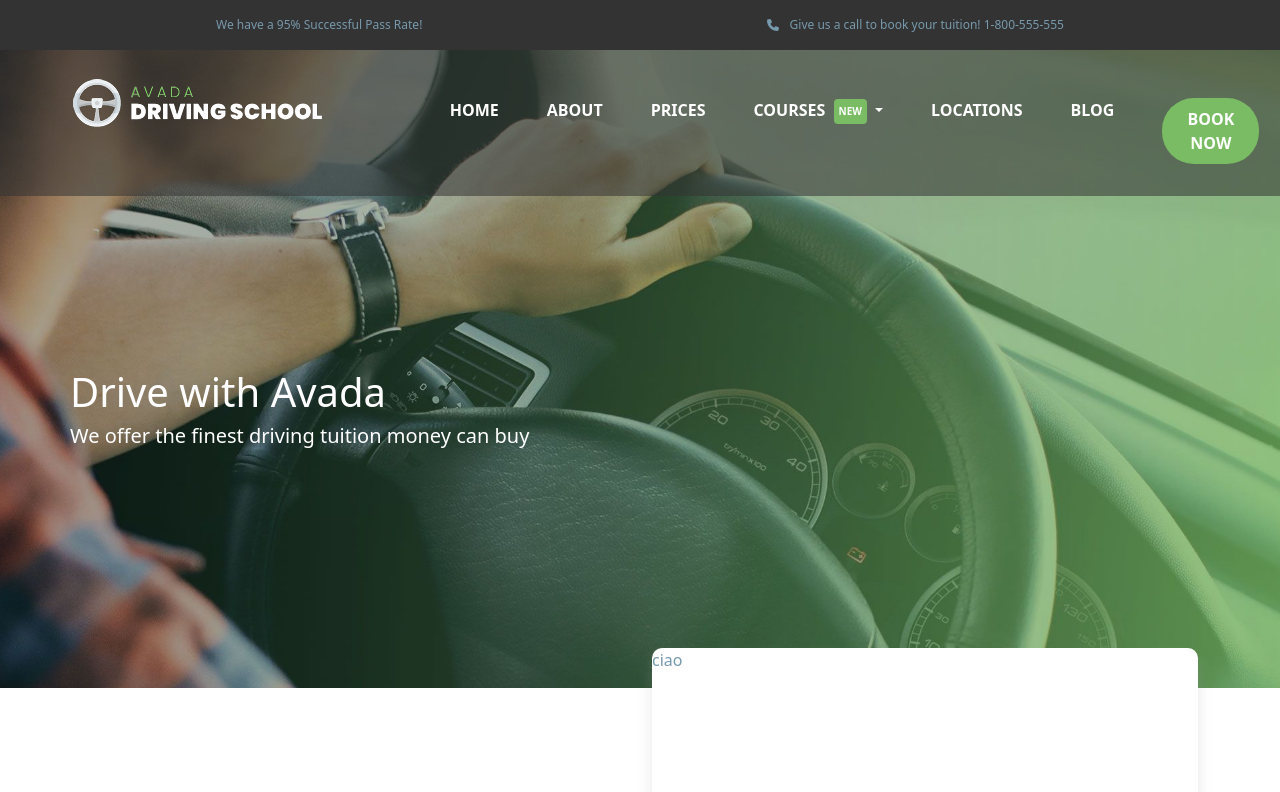
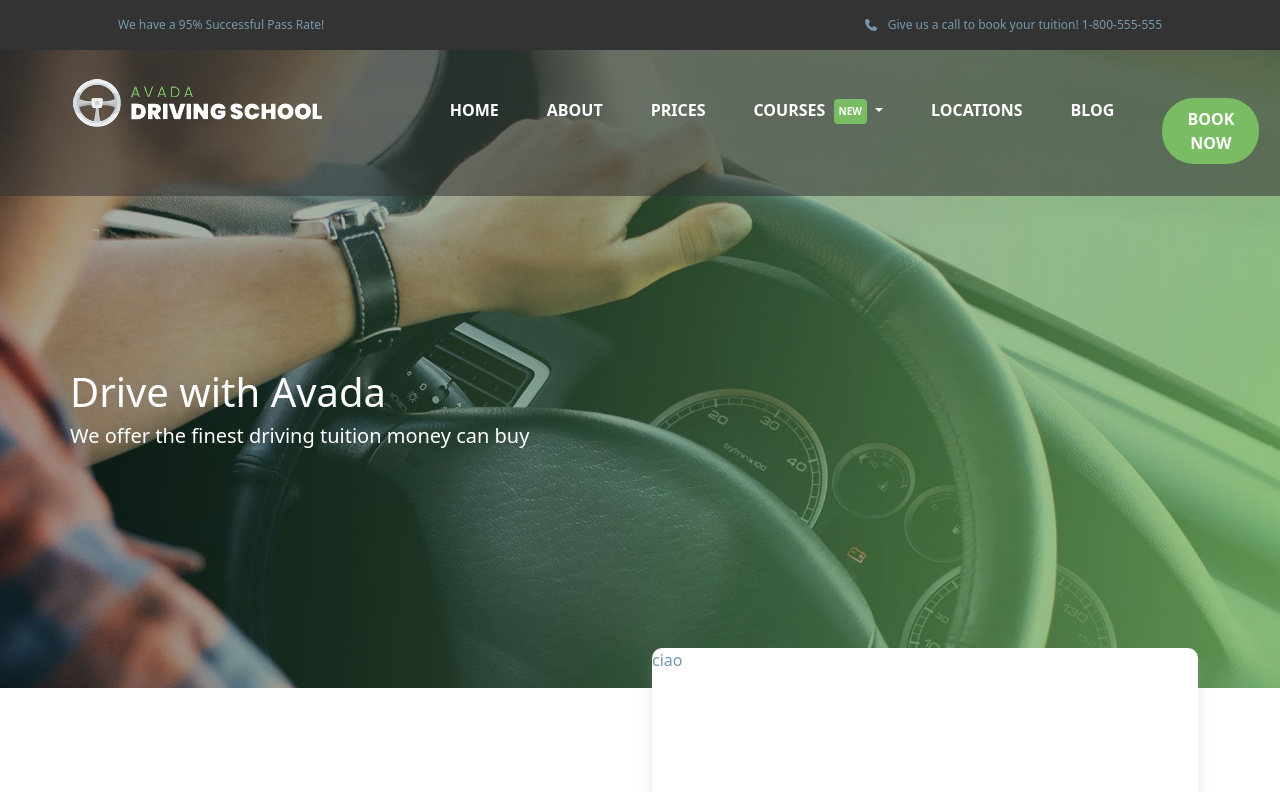
Before and after one commit to MiriamPecora/proj-html-vuejs, a Vue app: page / in a window 1280 px wide. Shown: the top 792 px of the page. Built offline with nearby package versions, Linux system fonts and the light colour scheme.

Commit message:
[UPD] header

```diff
--- a/src/components/AppHeader.vue
+++ b/src/components/AppHeader.vue
@@ -12,7 +12,7 @@ export default {
 <template>
 <header>
     <div class="up-nav">
-        <div class="container-fluid d-flex justify-content-around pt-3 px-5">
+        <div class="container-lg d-flex justify-content-between pt-3 px-5">
             <p class="up-nav-text">We have a 95% Successful Pass Rate!</p>
             <p class="up-nav-text">
                 <font-awesome-icon class="mx-2" icon="fa-solid fa-phone"/>
```
